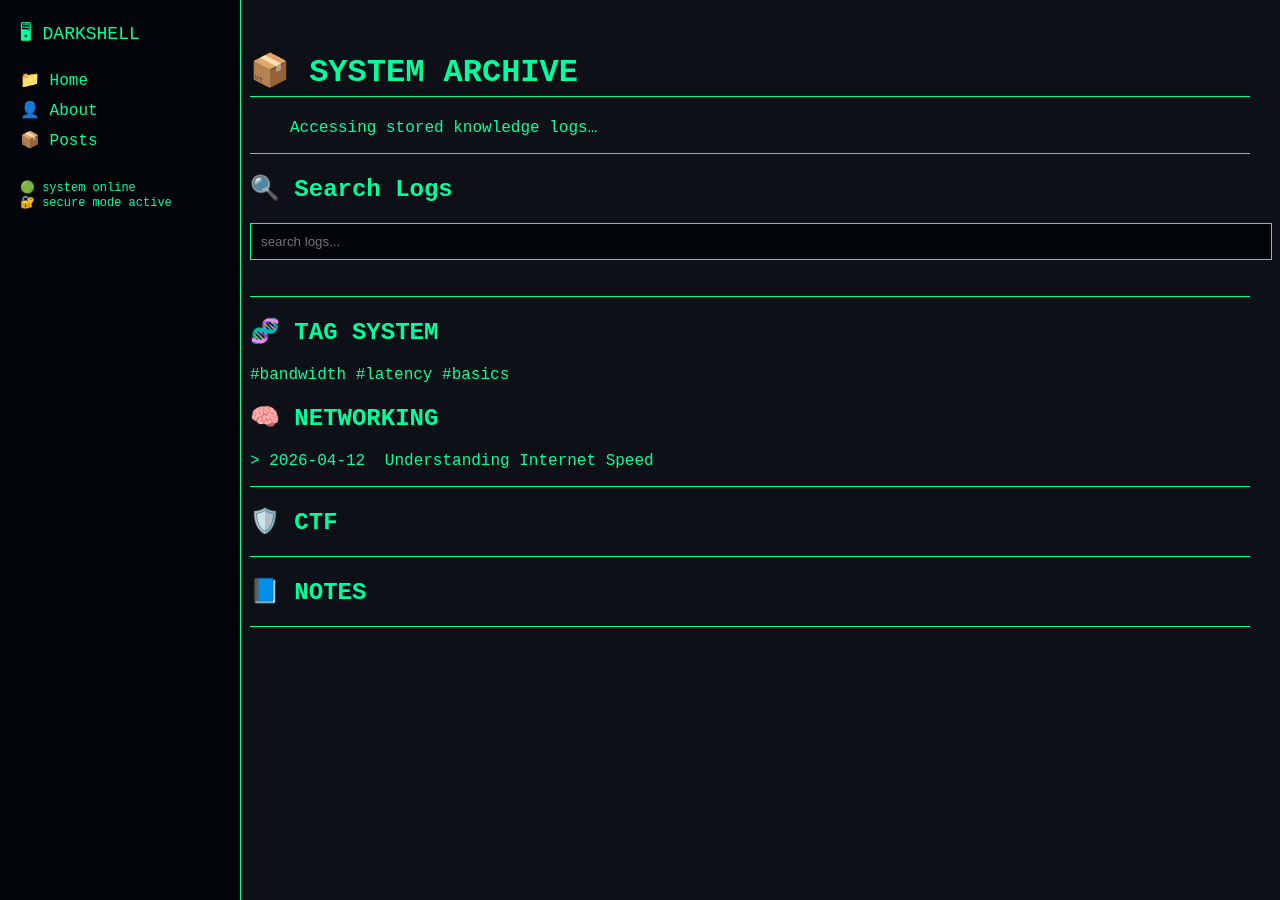
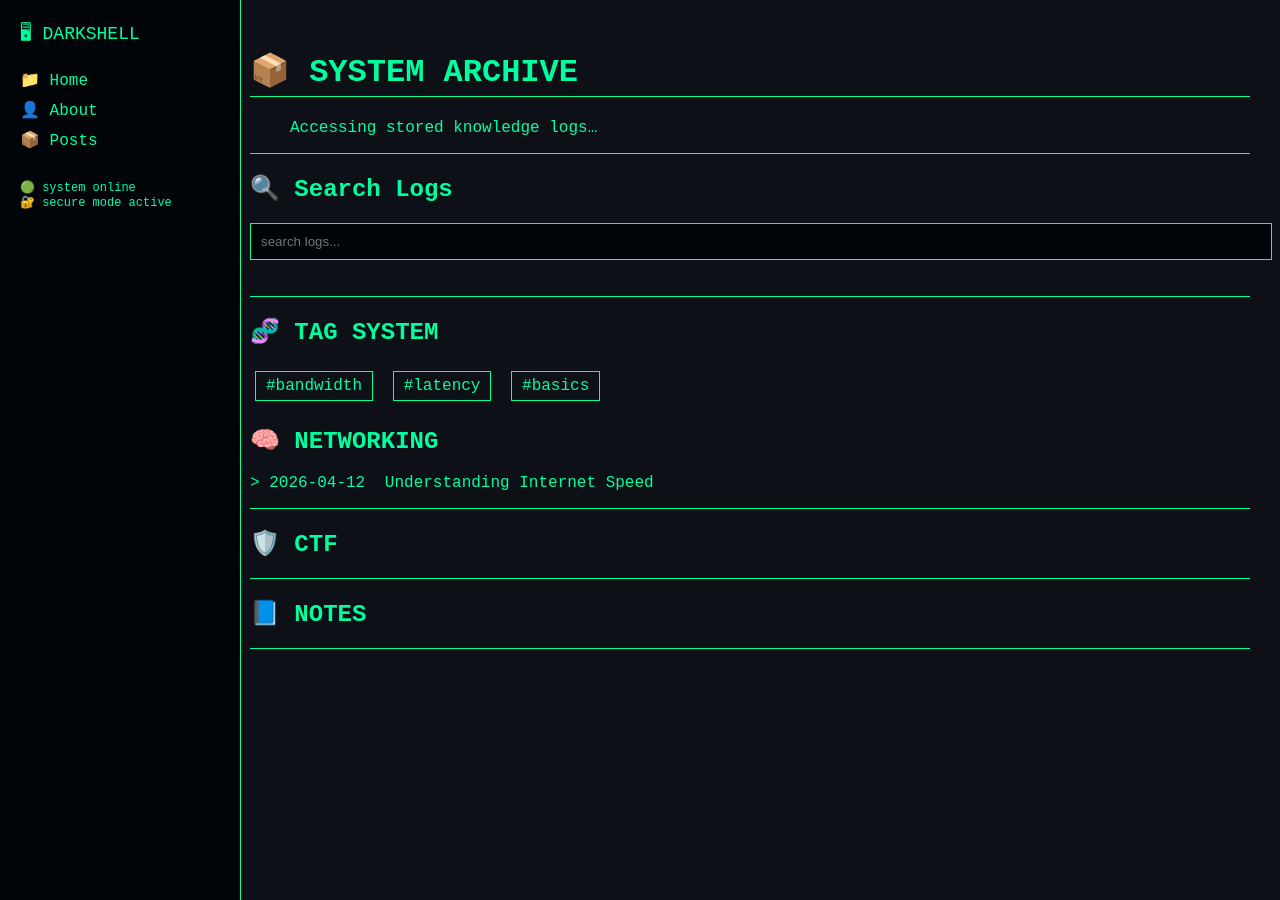
Before and after one commit to ashuraweismann/ashuraweismann.github.io, a Jekyll site: the page built from posts.md, in a window 1280 px wide and 900 px high. Built offline with Jekyll 4.4.1, drawn with Linux system fonts in a browser that asks for light colours.

Commit message:
Update style.scss

```diff
--- a/assets/css/style.scss
+++ b/assets/css/style.scss
@@ -188,3 +188,20 @@ hr {
   color: #00ffaa;
   margin-right: 10px;
 }
+
+.tags {
+  margin-top: 20px;
+}
+
+.tag {
+  display: inline-block;
+  margin: 5px;
+  padding: 5px 10px;
+  border: 1px solid #00ff9f;
+  cursor: pointer;
+}
+
+.tag:hover {
+  background: #00ff9f;
+  color: black;
+}
```
